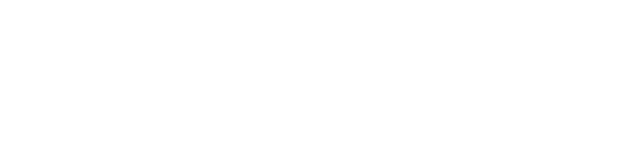
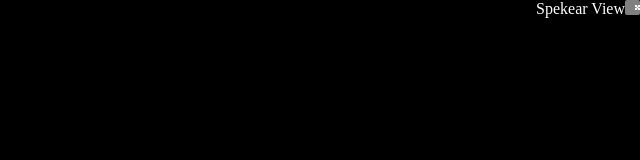
Before and after one commit to Alex-Uva89/html-css-zoom, a plain HTML site: page index.html in a window 1280 px wide. Shown: the whole page, without its empty margins (640-1280 px from the left). Drawn offline with Linux system fonts and the light colour scheme; files that its build step writes are made by us from their sources.

Commit message:
Totalmente bloccato.

```diff
--- a/css/style.css
+++ b/css/style.css
@@ -3,3 +3,32 @@
     padding: 0;
     box-sizing: border-box;
 }
+
+
+html{
+    font: serif;
+    color: white;
+}
+body{
+    background-color: black;
+}
+
+header{
+    display: flex;
+    justify-content: flex-end;
+}
+
+.maximize{
+    display: flex;
+    width: 15px;
+    height: 15px;
+    background-color: grey;
+    border-radius: 2px;
+}
+
+.maximize .fa-maximize{
+    width: 15px;
+    height: 15px;
+    pad: 2px;
+    margin-left: 10px;
+}
--- a/index.html
+++ b/index.html
@@ -6,16 +6,20 @@
     <meta name="viewport" content="width=device-width, initial-scale=1.0">
 
     <title>Zoom</title>
-    <link rel="stylesheet" href="style.css">
-    <link rel="stylesheet" href="https://cdnjs.cloudflare.com/ajax/libs/font-awesome/6.0.0-beta3/css/all.min.css" integrity="sha512-Fo3rlrZj/k7ujTnHg4CGR2D7kSs0v4LLanw2qksYuRlEzO+tcaEPQogQ0KaoGN26/zrn20ImR1DfuLWnOo7aBA==" crossorigin="anonymous" referrerpolicy="no-referrer" />
+    <link rel="stylesheet" href="css/style.css">
+    <link rel="stylesheet" href="https://cdnjs.cloudflare.com/ajax/libs/font-awesome/5.15.4/css/all.min.css" integrity="sha512-1ycn6IcaQQ40/MKBW2W4Rhis/DbILU74C1vSrLJxCq57o941Ym01SwNsOMqvEBFlcgUa6xLiPY/NS5R+E6ztJQ==" crossorigin="anonymous" referrerpolicy="no-referrer" />
 </head>
 <body>
     <header>
-        <!-- barra iniziale con specker view e bottone per allargare la finestra  -->
+        <!--barra iniziale con specker view e bottone per allargare la finestra  in un div, laterale. -->
+        <div>Spekear View</div>
+        <div class="maximize">
+            <svg aria-hidden="true" focusable="false" data-prefix="fas" data-icon="maximize" class="svg-inline--fa fa-maximize" role="img" xmlns="http://www.w3.org/2000/svg" viewBox="0 0 448 512"><path fill="white" d="M447.1 319.1v135.1c0 13.26-10.75 23.1-23.1 23.1h-135.1c-12.94 0-24.61-7.781-29.56-19.75c-4.906-11.1-2.203-25.72 6.937-34.87l30.06-30.06L224 323.9l-71.43 71.44l30.06 30.06c9.156 9.156 11.91 22.91 6.937 34.87C184.6 472.2 172.9 479.1 160 479.1H24c-13.25 0-23.1-10.74-23.1-23.1v-135.1c0-12.94 7.781-24.61 19.75-29.56C23.72 288.8 27.88 288 32 288c8.312 0 16.5 3.242 22.63 9.367l30.06 30.06l71.44-71.44L84.69 184.6L54.63 214.6c-9.156 9.156-22.91 11.91-34.87 6.937C7.798 216.6 .0013 204.9 .0013 191.1v-135.1c0-13.26 10.75-23.1 23.1-23.1h135.1c12.94 0 24.61 7.781 29.56 19.75C191.2 55.72 191.1 59.87 191.1 63.1c0 8.312-3.237 16.5-9.362 22.63L152.6 116.7l71.44 71.44l71.43-71.44l-30.06-30.06c-9.156-9.156-11.91-22.91-6.937-34.87c4.937-11.95 16.62-19.75 29.56-19.75h135.1c13.26 0 23.1 10.75 23.1 23.1v135.1c0 12.94-7.781 24.61-19.75 29.56c-11.1 4.906-25.72 2.203-34.87-6.937l-30.06-30.06l-71.43 71.43l71.44 71.44l30.06-30.06c9.156-9.156 22.91-11.91 34.87-6.937C440.2 295.4 447.1 307.1 447.1 319.1z"></path></svg>
+        </div>
     </header>
-
     <main>
         <!-- box centrale con tutte le immagini -->
+
     </main>
 
     <footer>
```
